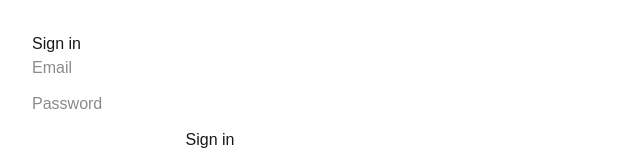
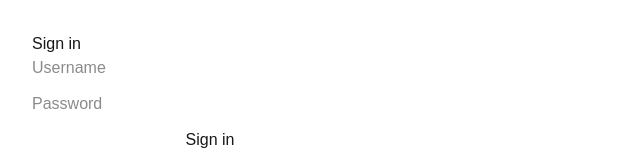
Before and after one commit to AKNLB/school-platform, a Next.js app in the folder frontend/: page /login in a window 1280 px wide. Shown: the top 160 px of the page, without its empty margins (0-640 px from the left). Built offline with nearby package versions, Linux system fonts and the light colour scheme.

Commit message:
Switch login to username instead of email

```diff
--- a/frontend/src/app/login/page.tsx
+++ b/frontend/src/app/login/page.tsx
@@ -5,7 +5,7 @@ import { useRouter } from "next/navigation";
 
 export default function LoginPage() {
   const router = useRouter();
-  const [email, setEmail] = useState("");
+  const [username, setUsername] = useState("");
   const [password, setPassword] = useState("");
   const [error, setError] = useState<string | null>(null);
 
@@ -18,14 +18,14 @@ export default function LoginPage() {
         method: "POST",
         headers: { "Content-Type": "application/json" },
         credentials: "include",
-        body: JSON.stringify({ email, password }),
+        body: JSON.stringify({ username, password }),
       });
 
       if (!res.ok) throw new Error("Login failed");
 
       router.push("/dashboard");
     } catch {
-      setError("Invalid email or password");
+      setError("Invalid username or password");
     }
   }
 
@@ -35,10 +35,10 @@ export default function LoginPage() {
 
       <form onSubmit={onSubmit} style={{ display: "grid", gap: 12 }}>
         <input
-          type="email"
-          placeholder="Email"
-          value={email}
-          onChange={(e) => setEmail(e.target.value)}
+          type="text"
+          placeholder="Username"
+          value={username}
+          onChange={(e) => setUsername(e.target.value)}
           required
         />
 
```
